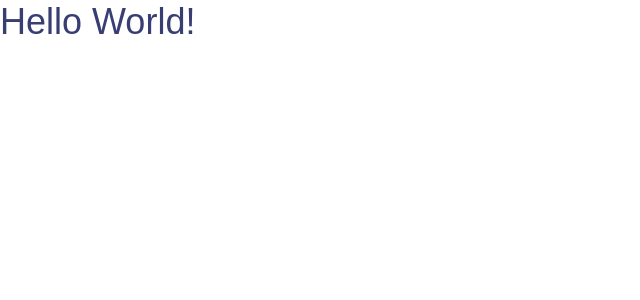
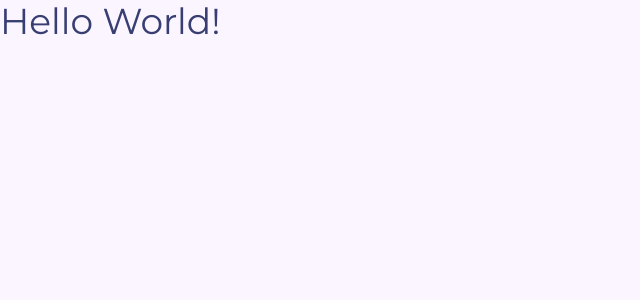
Before and after one commit to patrickAbarbosa/web-singin-ts, a Next.js app: page / in a window 1280 px wide. Shown: the top 300 px of the page, without its empty margins (0-640 px from the left). Built offline with nearby package versions, Linux system fonts and the light colour scheme.

Commit message:
💄 Add Global style on _app

```diff
--- a/src/pages/_app.tsx
+++ b/src/pages/_app.tsx
@@ -1,3 +1,5 @@
+import 'src/styles/global.css'
+
 import React from 'react'
 import { AppProps } from 'next/dist/next-server/lib/router/router'
 
--- a/src/styles/global.css
+++ b/src/styles/global.css
@@ -1,5 +1,5 @@
 @import url('https://fonts.googleapis.com/css2?family=Montserrat:wght@400;600;700&display=swap');
 
 html {
-  background-color:  #E5E5E5;
+  background-color:  #FAF5FF;
 }
```
